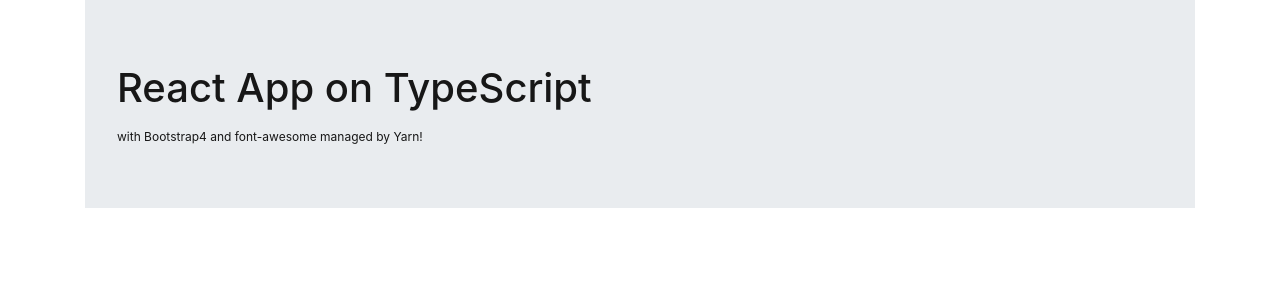
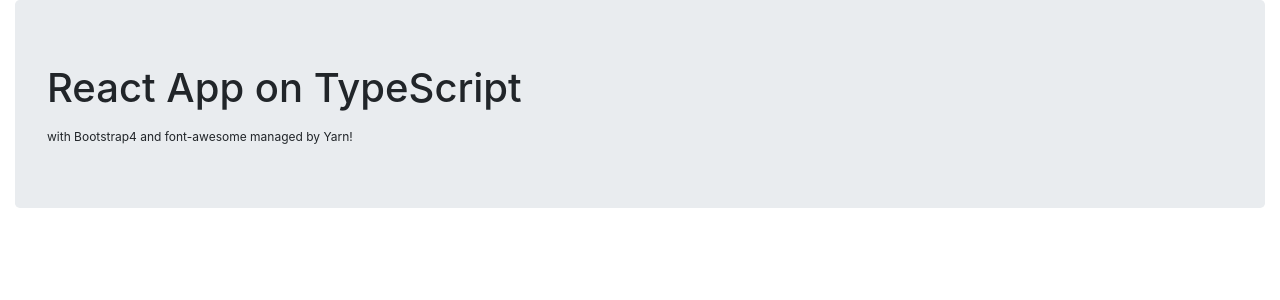
Before and after one commit to gsoulavy/react_typescript_bootstrap4, a React app: page / in a window 1280 px wide. Shown: the top 300 px of the page. Built offline with nearby package versions, Linux system fonts and the light colour scheme.

Commit message:
Update yarn and scss

```diff
--- a/src/components/App.tsx
+++ b/src/components/App.tsx
@@ -1,17 +1,17 @@
 import * as React from "react";
-import * as B from "./bootstrap/Bootstrap";
+import * as Bs4 from "./bootstrap/Bootstrap";
 
 const { Component } = React;
 
 class App extends Component<{}, {}> {
     render() {
         return (
-            <B.Container>
-                <B.Jumbotron>
+            <Bs4.ContainerFluid>
+                <Bs4.Jumbotron>
                     <h1>React App on TypeScript</h1>
                     <sub>with Bootstrap4 and font-awesome managed by Yarn!</sub>
-                </B.Jumbotron>
-            </B.Container>
+                </Bs4.Jumbotron>
+            </Bs4.ContainerFluid>
         );
     }
 }
--- a/src/components/bootstrap/Bootstrap.ts
+++ b/src/components/bootstrap/Bootstrap.ts
@@ -1,5 +1,7 @@
 import J from "./Jumbotron";
 import C from "./Container";
+import CF from "./ContainerFluid";
 
 export const Jumbotron = J;
 export const Container = C;
+export const ContainerFluid = CF;
--- /dev/null
+++ b/src/components/bootstrap/ContainerFluid.tsx
@@ -0,0 +1,22 @@
+import * as React from "react";
+
+interface IProps {
+    children: React.ReactNode;
+    applyClass?: string;
+    id?: string;
+}
+
+const ContainerFluid: React.StatelessComponent<IProps> = (prop) => {
+    let applyClass = "";
+    if (!!prop.applyClass) {
+        applyClass =  ` ${prop.applyClass}`;
+    }
+
+    return (
+        <div id={prop.id} className={"container-fluid" + applyClass}>
+            {prop.children}
+        </div>
+    );
+};
+
+export default ContainerFluid;
--- a/src/style/main.scss
+++ b/src/style/main.scss
@@ -1,43 +1 @@
-/*! Bootstrap 4 "Business Tycoon" Theme by HackerThemes, https://hackerthemes.com */
-
-// Bootstrap variables start
-$border-radius: 0 !default;
-$border-radius-lg: 0 !default;
-
-$body-color: #171717 !default;
-$font-family-sans-serif: 'Source Sans Pro', -apple-system, BlinkMacSystemFont, 'Segoe UI', Roboto, 'Helvetica Neue', Arial, sans-serif, 'Apple Color Emoji', 'Segoe UI Emoji', 'Segoe UI Symbol' !default; //BS
-
-$theme-colors: (
-  primary: #266cd8,
-  secondary: #48d3e3,
-  success: #29c272,
-  info: #6c9ce6,
-  warning: #e1954c,
-  danger: #d33,
-  dark: #0b1a31,
-  light: #bfcfd9
-);
-
-$code-color: #1265ba;
-$code-bg: #bdd3f3;
-
-$display1-weight: 400;
-$display2-weight: 400;
-$display3-weight: 400;
-$display4-weight: 400;
-
-// Bootstrap variables end: Import Bootstrap
-
-@import '../../node_modules/bootstrap/scss/bootstrap';
-
-// Custom overrides
-
-.lead {
-  font-size: 1.15em;
-}
-
-.btn-outline-light {
-  &:hover {
-    background-color: rgba(255, 255, 255, .2);
-  }
-}
+@import "custom";
```
Also changed, not shown: src/style/_custom.scss (+5 -3 lines), 1 other file (tests, documents, lock files or other folders).
